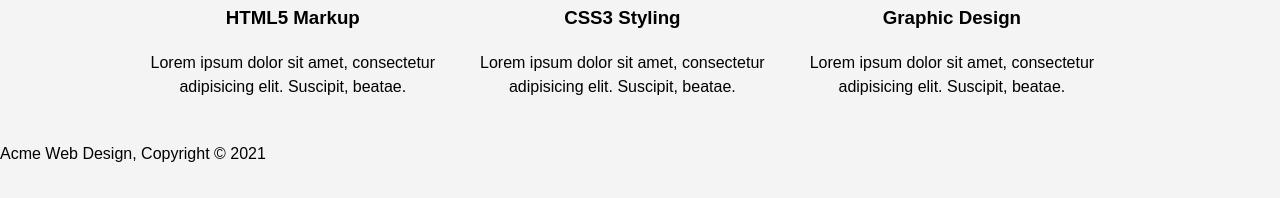
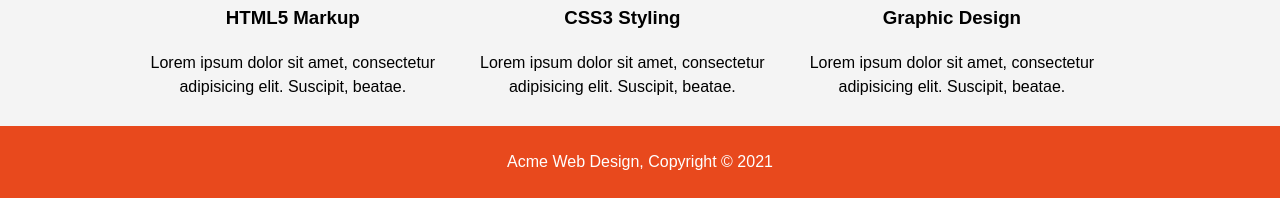
Before and after one commit to imalK96/basic-html-css-site, a plain HTML site: page index.html in a window 1280 px wide. Shown: the part 704-902 px from the top of the page. Drawn offline with Linux system fonts and the light colour scheme.

Commit message:
Added footer styling

```diff
--- a/css/style.css
+++ b/css/style.css
@@ -127,3 +127,10 @@ header a:hover {
   width: 5em;
   height: auto;
 }
+
+footer {
+  background: #e8491d;
+  color: #fff;
+  padding: 0.5em 0 0.5em 0;
+  text-align: center;
+}
```
